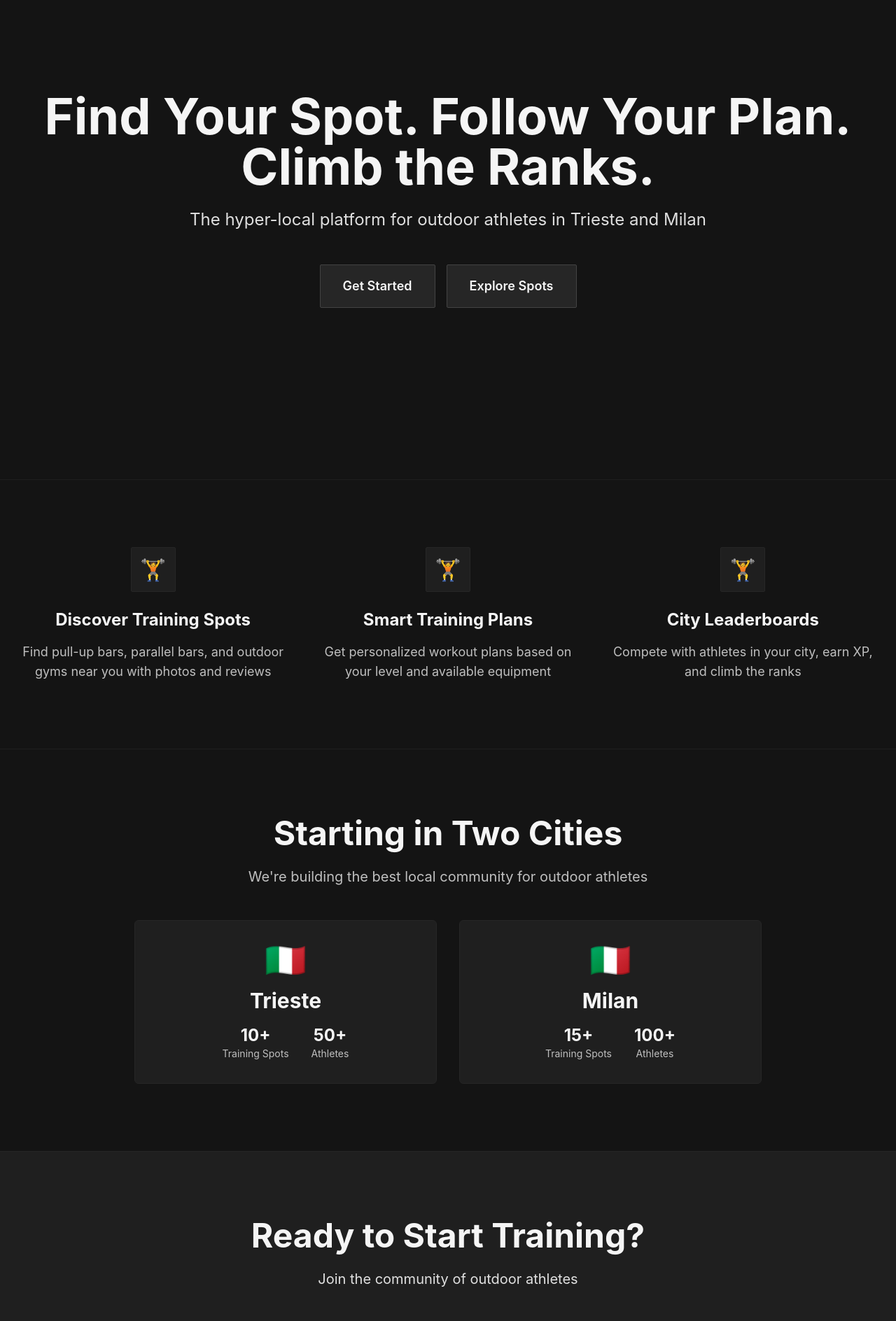
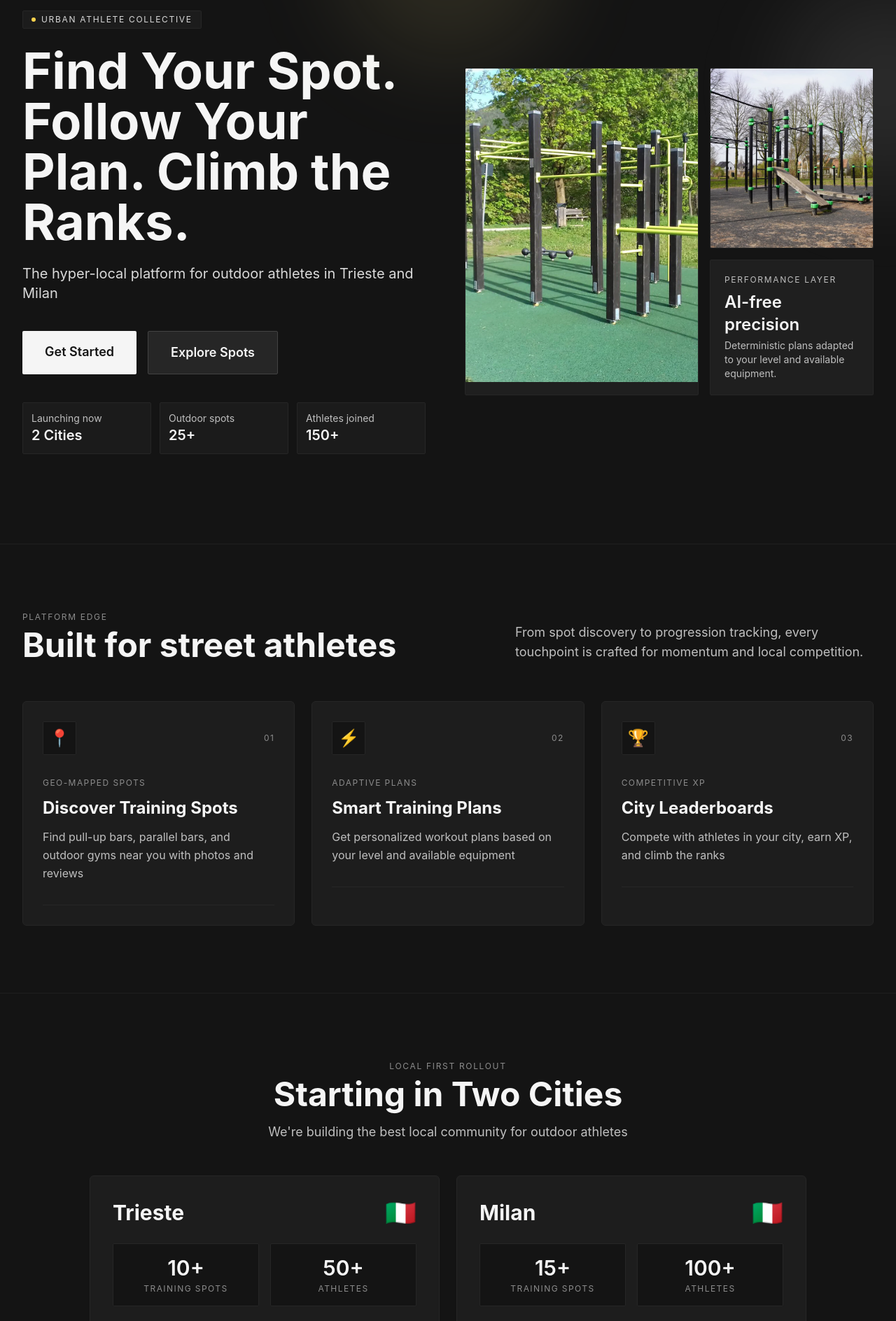
Before and after one commit to Paolo-Perazzolo/urban-athlete-platform, a SvelteKit app in the folder app/: page / in a window 1280 px wide. Shown: the part 180-2068 px from the top of the page at 70% size. Built offline with nearby package versions, Linux system fonts and the light colour scheme; no server answers.

Commit message:
Redesign landing page with premium dynamic layout

```diff
--- a/app/src/routes/+page.svelte
+++ b/app/src/routes/+page.svelte
@@ -1,108 +1,176 @@
-<!--
-  HOME PAGE
-  The landing page of your app (/)
-  Content comes from: src/lib/content/home.json
--->
+<script>
+  import content from '$lib/content/home.json';
 
-<script>
-  // Import content from JSON file
-  import content from '$lib/content/home.json';
+  const featureVisuals = [
+    { icon: '📍', label: 'Geo-Mapped Spots' },
+    { icon: '⚡', label: 'Adaptive Plans' },
+    { icon: '🏆', label: 'Competitive XP' }
+  ];
+
+  const heroMetrics = [
+    { value: '2 Cities', label: 'Launching now' },
+    { value: '25+', label: 'Outdoor spots' },
+    { value: '150+', label: 'Athletes joined' }
+  ];
 </script>
 
-<!-- Hero Section -->
-<section class="min-h-screen flex items-center justify-center bg-neutral-950">
-  <div class="container-custom text-center text-neutral-100">
-    <!-- Main Title -->
-    <h1 class="text-5xl md:text-7xl font-display font-bold mb-6">
+<section class="relative overflow-hidden bg-neutral-950 border-b border-neutral-900">
+  <div class="pointer-events-none absolute -top-28 left-1/2 h-80 w-80 -translate-x-1/2 rounded-full bg-amber-200/10 blur-3xl"></div>
+  <div class="pointer-events-none absolute -right-32 top-24 h-72 w-72 rounded-full bg-neutral-200/10 blur-3xl"></div>
+
+  <div class="container-custom py-24 md:py-32">
+    <div class="grid lg:grid-cols-12 gap-12 items-center">
+      <div class="lg:col-span-6 text-neutral-100">
+        <p class="inline-flex items-center gap-2 mb-6 px-3 py-1 rounded-sm border border-neutral-800 bg-neutral-900/80 text-xs tracking-[0.14em] uppercase text-neutral-300">
+          <span class="h-1.5 w-1.5 rounded-full bg-amber-300"></span>
+          Urban Athlete Collective
+        </p>
+
+        <h1 class="text-5xl md:text-6xl lg:text-7xl leading-[0.95] mb-6">
           {content.hero.title}
         </h1>
 
-    <!-- Subtitle -->
-    <p class="text-xl md:text-2xl mb-12 opacity-90 max-w-3xl mx-auto">
+        <p class="text-lg md:text-xl text-neutral-300 max-w-xl mb-10">
           {content.hero.subtitle}
         </p>
 
-    <!-- CTA Buttons -->
-    <div class="flex flex-col sm:flex-row gap-4 justify-center">
-      <a href="/auth/signup" class="btn btn-accent text-lg px-8 py-4">
+        <div class="flex flex-col sm:flex-row gap-4 mb-10">
+          <a href="/auth/signup" class="btn btn-primary text-base md:text-lg px-8 py-4 text-center">
             {content.hero.cta_primary}
           </a>
-      <a href="/spots" class="btn btn-accent text-lg px-8 py-4">
+          <a href="/spots" class="btn btn-accent text-base md:text-lg px-8 py-4 text-center">
             {content.hero.cta_secondary}
           </a>
+        </div>
+
+        <div class="grid grid-cols-3 gap-3 max-w-xl">
+          {#each heroMetrics as metric}
+            <div class="rounded-sm border border-neutral-800 bg-neutral-900/70 p-3">
+              <p class="text-sm text-neutral-400">{metric.label}</p>
+              <p class="text-lg md:text-xl font-semibold text-neutral-100">{metric.value}</p>
+            </div>
+          {/each}
+        </div>
+      </div>
+
+      <div class="lg:col-span-6">
+        <div class="relative mx-auto max-w-2xl">
+          <div class="grid grid-cols-12 gap-4">
+            <div class="col-span-12 sm:col-span-7 border border-neutral-800 rounded-sm overflow-hidden bg-neutral-900">
+              <img
+                src="/images/image1.webp"
+                alt="Athlete training in the city"
+                class="w-full h-72 sm:h-[28rem] object-cover"
+                loading="eager"
+              />
+            </div>
+            <div class="col-span-12 sm:col-span-5 space-y-4">
+              <div class="border border-neutral-800 rounded-sm overflow-hidden bg-neutral-900">
+                <img
+                  src="/images/image2.webp"
+                  alt="Calisthenics movement in urban environment"
+                  class="w-full h-48 sm:h-64 object-cover"
+                  loading="lazy"
+                />
+              </div>
+              <div class="rounded-sm border border-neutral-800 bg-neutral-900 p-5">
+                <p class="text-xs uppercase tracking-[0.14em] text-neutral-400 mb-2">Performance Layer</p>
+                <p class="text-2xl font-semibold text-neutral-100 mb-1">AI-free precision</p>
+                <p class="text-sm text-neutral-400">Deterministic plans adapted to your level and available equipment.</p>
+              </div>
+            </div>
+          </div>
+        </div>
+      </div>
     </div>
   </div>
 </section>
 
-<!-- Features Section -->
-<section class="py-24 bg-neutral-950 border-t border-neutral-900">
+<section class="py-24 bg-neutral-950 border-b border-neutral-900">
   <div class="container-custom">
-    <div class="grid md:grid-cols-3 gap-12">
-      <!-- Loop through features from JSON -->
-      {#each content.features as feature}
-        <div class="text-center">
-          <!-- Icon placeholder (we'll add real icons later) -->
-          <div class="w-16 h-16 bg-neutral-900 border border-neutral-800 rounded-sm flex items-center justify-center mx-auto mb-6">
-            <span class="text-3xl">🏋️</span>
+    <div class="mb-14 flex items-end justify-between gap-6 flex-wrap">
+      <div>
+        <p class="text-xs uppercase tracking-[0.14em] text-neutral-500 mb-2">Platform Edge</p>
+        <h2 class="text-4xl md:text-5xl text-neutral-100">Built for street athletes</h2>
+      </div>
+      <p class="max-w-lg text-neutral-400 text-lg">From spot discovery to progression tracking, every touchpoint is crafted for momentum and local competition.</p>
     </div>
 
-          <!-- Feature title -->
-          <h3 class="text-2xl font-bold mb-4">
+    <div class="grid md:grid-cols-3 gap-6">
+      {#each content.features as feature, index}
+        <article class="card p-7 bg-neutral-900/90 border-neutral-800 hover:border-neutral-600">
+          <div class="flex items-center justify-between mb-8">
+            <div class="w-12 h-12 rounded-sm bg-neutral-950 border border-neutral-800 flex items-center justify-center text-2xl">
+              {featureVisuals[index].icon}
+            </div>
+            <span class="text-xs uppercase tracking-[0.12em] text-neutral-500">0{index + 1}</span>
+          </div>
+
+          <p class="text-xs uppercase tracking-[0.12em] text-neutral-500 mb-3">{featureVisuals[index].label}</p>
+          <h3 class="text-2xl font-bold text-neutral-100 mb-3">
             {feature.title}
           </h3>
-
-          <!-- Feature description -->
-          <p class="text-neutral-400 text-lg">
+          <p class="text-neutral-400 text-base leading-relaxed">
             {feature.description}
           </p>
-        </div>
+
+          <div class="mt-8 h-px w-full bg-neutral-800"></div>
+        </article>
       {/each}
     </div>
   </div>
 </section>
 
-<!-- Cities Section -->
-<section class="py-24 bg-neutral-950 border-t border-neutral-900">
-  <div class="container-custom text-center">
-    <h2 class="text-4xl md:text-5xl font-bold mb-6">
+<section class="py-24 bg-neutral-950 border-b border-neutral-900">
+  <div class="container-custom">
+    <div class="mb-12 text-center">
+      <p class="text-xs uppercase tracking-[0.14em] text-neutral-500 mb-2">Local First Rollout</p>
+      <h2 class="text-4xl md:text-5xl text-neutral-100 mb-4">
       {content.cities.title}
       </h2>
-    <p class="text-xl text-neutral-400 mb-12">
-      {content.cities.subtitle}
-    </p>
+      <p class="text-lg text-neutral-400 max-w-2xl mx-auto">{content.cities.subtitle}</p>
+    </div>
 
-    <div class="grid md:grid-cols-2 gap-8 max-w-4xl mx-auto">
+    <div class="grid md:grid-cols-2 gap-6 max-w-5xl mx-auto">
       {#each content.cities.list as city}
-        <div class="card p-8">
-          <div class="text-5xl mb-4">{city.flag}</div>
-          <h3 class="text-3xl font-bold mb-4">{city.name}</h3>
-          <div class="flex justify-center gap-8 text-neutral-400">
-            <div>
-              <div class="text-2xl font-bold text-neutral-100">{city.spots}</div>
-              <div class="text-sm">Training Spots</div>
+        <article class="card p-8 bg-neutral-900/90 border-neutral-800">
+          <div class="flex items-center justify-between mb-6">
+            <h3 class="text-3xl text-neutral-100">{city.name}</h3>
+            <div class="text-4xl">{city.flag}</div>
           </div>
-            <div>
-              <div class="text-2xl font-bold text-neutral-100">{city.athletes}</div>
-              <div class="text-sm">Athletes</div>
+
+          <div class="grid grid-cols-2 gap-4">
+            <div class="rounded-sm border border-neutral-800 bg-neutral-950 p-4 text-center">
+              <p class="text-3xl font-semibold text-neutral-100">{city.spots}</p>
+              <p class="text-xs uppercase tracking-[0.12em] text-neutral-500 mt-1">Training Spots</p>
+            </div>
+            <div class="rounded-sm border border-neutral-800 bg-neutral-950 p-4 text-center">
+              <p class="text-3xl font-semibold text-neutral-100">{city.athletes}</p>
+              <p class="text-xs uppercase tracking-[0.12em] text-neutral-500 mt-1">Athletes</p>
             </div>
           </div>
-        </div>
+        </article>
       {/each}
     </div>
   </div>
 </section>
 
-<!-- Final CTA Section -->
-<section class="py-24 bg-neutral-900 border-t border-neutral-800 text-neutral-100">
+<section class="py-24 bg-neutral-900 text-neutral-100">
   <div class="container-custom text-center">
-    <h2 class="text-4xl md:text-5xl font-bold mb-6">
+    <p class="text-xs uppercase tracking-[0.14em] text-neutral-400 mb-3">Join the Movement</p>
+    <h2 class="text-4xl md:text-6xl mb-6">
       {content.cta_final.title}
     </h2>
-    <p class="text-xl mb-12 opacity-90">
+    <p class="text-lg md:text-xl text-neutral-300 mb-10 max-w-2xl mx-auto">
       {content.cta_final.subtitle}
     </p>
+    <div class="flex flex-col sm:flex-row gap-4 justify-center">
       <a href="/auth/signup" class="btn btn-primary text-lg px-12 py-4 inline-block">
         {content.cta_final.button}
       </a>
+      <a href="/plan" class="btn btn-accent text-lg px-12 py-4 inline-block">
+        View Sample Plan
+      </a>
+    </div>
   </div>
 </section>
```
Also changed, not shown: app/static/images/image1.webp (added), app/static/images/image2.webp (added). Lines whose indentation alone changed are shown as unchanged.
